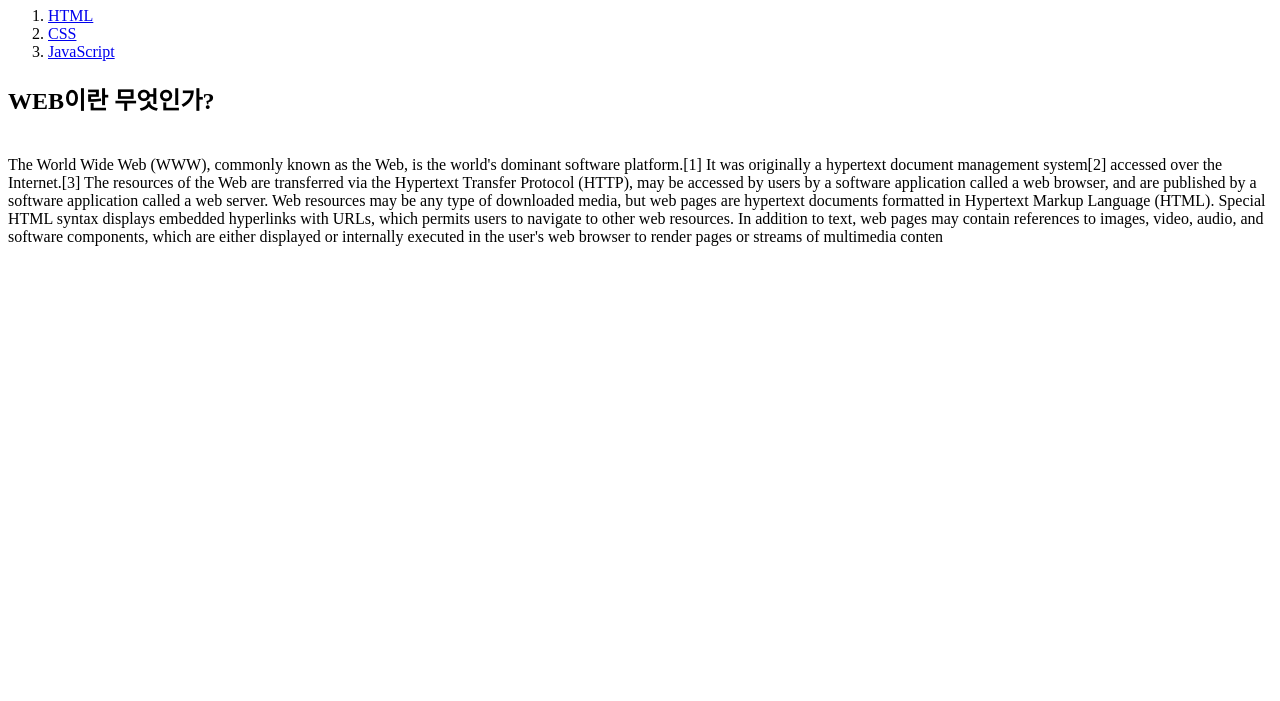
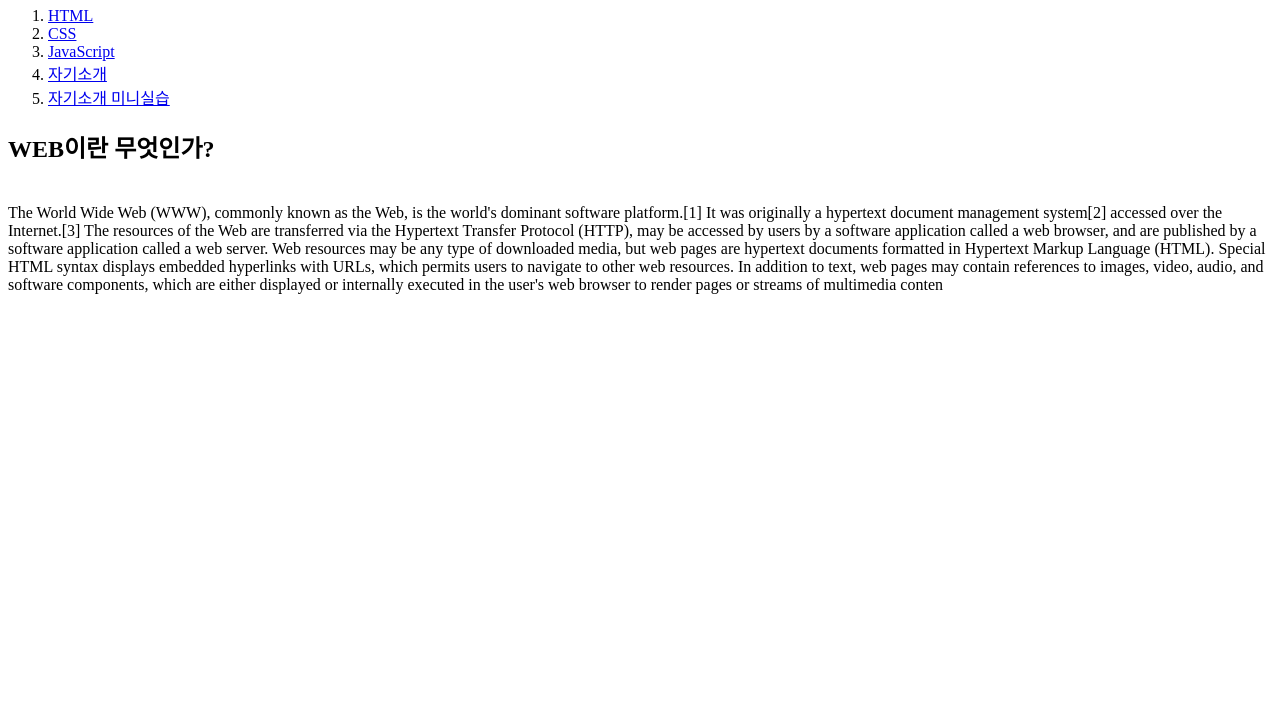
Before and after one commit to tlsdn741621/HTML_WORK_Busanit501, a plain HTML site: page index.html in a window 1280 px wide. Shown: the part 99-800 px from the top of the page. Drawn offline with Linux system fonts and the light colour scheme.

Commit message:
미니실습3

```diff
--- a/index.html
+++ b/index.html
@@ -13,6 +13,8 @@ index.html
  <li><a href="1.html">HTML</a></li>
  <li><a href="2.html">CSS</a></li>
  <li><a href="3.html">JavaScript</a></li>
+ <li><a href="4.html">자기소개</a></li>
+ <li><a href="5.html">자기소개 미니실습</a></li>
  </ol>
  <h2>WEB이란 무엇인가?</h2>
  <p style="margin-top: 40px;">
```
